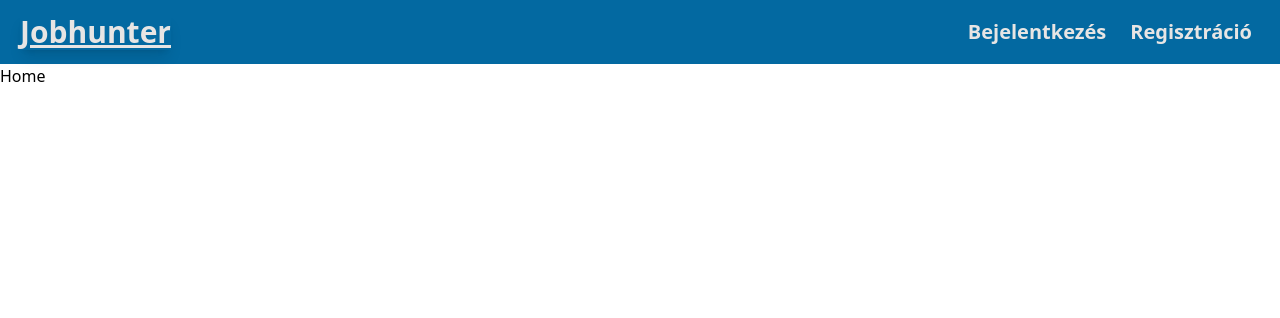
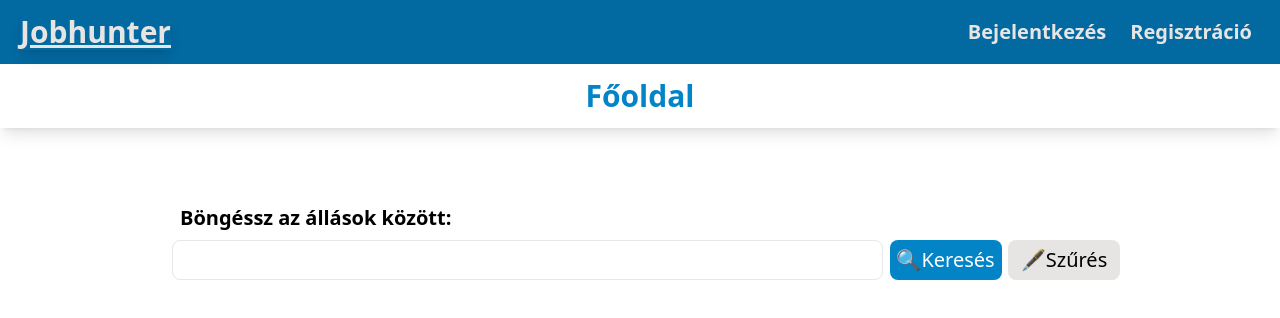
Before and after one commit to laszlosimon98/react-bead-2-jobhunter, a React (Vite) app in the folder client/: page / in a window 1280 px wide. Shown: the top 318 px of the page. Built offline with nearby package versions, Linux system fonts and the light colour scheme.

Commit message:
Added searchbar to homepage

```diff
--- /dev/null
+++ b/client/src/home/FilterDropdown.tsx
@@ -0,0 +1,29 @@
+import { ReactElement } from "react";
+import Input from "./Input";
+import Option from "./Option";
+
+const FilterDropdown = (): ReactElement => {
+  return (
+    <div className="bg-white absolute w-[44rem] right-0 top-24 h-[19rem] shadow-xl rounded-lg p-5">
+      <h3 className="font-bold text-3xl">Szűrők</h3>
+      <div className="flex justify-around items-center mt-5">
+        <Input title="Fizetési sáv alja" />
+        <Input title="Fizetési sáv teteje" />
+      </div>
+
+      <div className="flex justify-around items-center mt-8">
+        <Option />
+        <Input title="Fizetési sáv teteje" />
+      </div>
+
+      <div className="mt-6 text-center">
+        <input type="checkbox" id="homeoffice" />
+        <label htmlFor="homeoffice" className="ml-3">
+          Home Office Lehetőség
+        </label>
+      </div>
+    </div>
+  );
+};
+
+export default FilterDropdown;
--- a/client/src/home/Home.tsx
+++ b/client/src/home/Home.tsx
@@ -1,9 +1,38 @@
 import { ReactElement } from "react";
+import HomeOffice from "./HomeOffice";
+import SearchBar from "./SearchBar";
+
+const tempData = {
+  id: 1,
+  company: "Dunder Mifflin",
+  position: "Front-end developer",
+  description: "Lorem ipsum...",
+  salaryFrom: 300000,
+  salaryTo: 400000,
+  type: "full-time",
+  city: "Budapest",
+  homeOffice: 0,
+  userId: 1,
+  createdBy: {
+    id: 1,
+    email: "user1@jobhunter.hu",
+    fullname: "Jake Peralta",
+    role: "company",
+  },
+};
 
 const Home = (): ReactElement => {
   return (
     <>
-      <h2>Home</h2>
+      <div className="w-full shadow-lg h-16 flex justify-center items-center">
+        <h2 className="font-bold text-3xl px-7 text-sky-600">Főoldal</h2>
+      </div>
+
+      <div className="flex justify-center items-center mt-16">
+        <SearchBar title="Böngéssz az állások között:" />
+      </div>
+
+      {/* <HomeOffice /> */}
     </>
   );
 };
--- /dev/null
+++ b/client/src/home/HomeOffice.tsx
@@ -0,0 +1,13 @@
+import { ReactElement } from "react";
+
+const HomeOffice = (): ReactElement => {
+  return (
+    <>
+      <div className="bg-emerald-300 w-[7.5rem] text-sm rounded-lg py-1 px-2 flex justify-center items-center">
+        🏠 Home Office
+      </div>
+    </>
+  );
+};
+
+export default HomeOffice;
--- /dev/null
+++ b/client/src/home/Input.tsx
@@ -0,0 +1,22 @@
+import { ReactElement } from "react";
+
+type InputProps = {
+  title: string;
+};
+
+const Input = ({ title }: InputProps): ReactElement => {
+  return (
+    <div className="flex flex-col">
+      <label htmlFor={title} className="italic text-lg mb-1">
+        {title}
+      </label>
+      <input
+        id={title}
+        type="text"
+        className="border rounded-lg w-[18rem] h-[2rem] outline-none p-2"
+      />
+    </div>
+  );
+};
+
+export default Input;
--- /dev/null
+++ b/client/src/home/Option.tsx
@@ -0,0 +1,22 @@
+import { ReactElement } from "react";
+
+const Option = (): ReactElement => {
+  return (
+    <div className="flex flex-col w-[18rem]">
+      <label htmlFor="options" className="mb-1">
+        Foglalkoztatás típusa
+      </label>
+      <select
+        name="options"
+        id="options"
+        className="border px-2 rounded-lg h-8"
+      >
+        <option value="full-time">Teljes állás</option>
+        <option value="part-time">Részmunkaidős</option>
+        <option value="internship">Gyakornoki</option>
+      </select>
+    </div>
+  );
+};
+
+export default Option;
--- /dev/null
+++ b/client/src/home/SearchBar.tsx
@@ -0,0 +1,34 @@
+import { ReactElement, useState } from "react";
+import FilterDropdown from "./FilterDropdown";
+
+type SearchBarType = {
+  title: string;
+};
+
+const SearchBar = ({ title }: SearchBarType): ReactElement => {
+  const [isVisible, setIsVisible] = useState<boolean>(false);
+
+  return (
+    <div className=" w-[60rem] p-3 pr-0 relative h-32 ">
+      <h3 className="text-xl font-semibold mb-2 ml-2">{title}</h3>
+      <div className="flex justify-between">
+        <input
+          type="search"
+          className="border rounded-lg w-3/4 h-10 outline-none p-2"
+        />
+        <button className="bg-sky-600 w-28 text-xl rounded-lg text-white cursor-pointer hover:bg-sky-500 ">
+          🔍<span>Keresés</span>
+        </button>
+        <button
+          onClick={() => setIsVisible(!isVisible)}
+          className="bg-stone-200 w-28 text-xl rounded-lg cursor-pointer hover:bg-stone-300 "
+        >
+          🖋️<span>Szűrés</span>
+        </button>
+        {isVisible && <FilterDropdown />}
+      </div>
+    </div>
+  );
+};
+
+export default SearchBar;
--- a/client/src/menu/Logout.tsx
+++ b/client/src/menu/LoggedOut.tsx
@@ -1,7 +1,7 @@
 import { ReactElement } from "react";
 import { Link } from "react-router-dom";
 
-const Logout = (): ReactElement => {
+const LoggedOut = (): ReactElement => {
   const items = [
     {
       title: "Bejelentkezés",
@@ -27,4 +27,4 @@ const Logout = (): ReactElement => {
   );
 };
 
-export default Logout;
+export default LoggedOut;
--- a/client/src/menu/Menu.tsx
+++ b/client/src/menu/Menu.tsx
@@ -1,5 +1,5 @@
 import { ReactElement, useState } from "react";
-import Logout from "./Logout";
+import Logout from "./LoggedOut";
 import Employee from "./Employee";
 import Company from "./Company";
 import { Link } from "react-router-dom";
```
Also changed, not shown: 2 other files (tests, documents, lock files or other folders).
